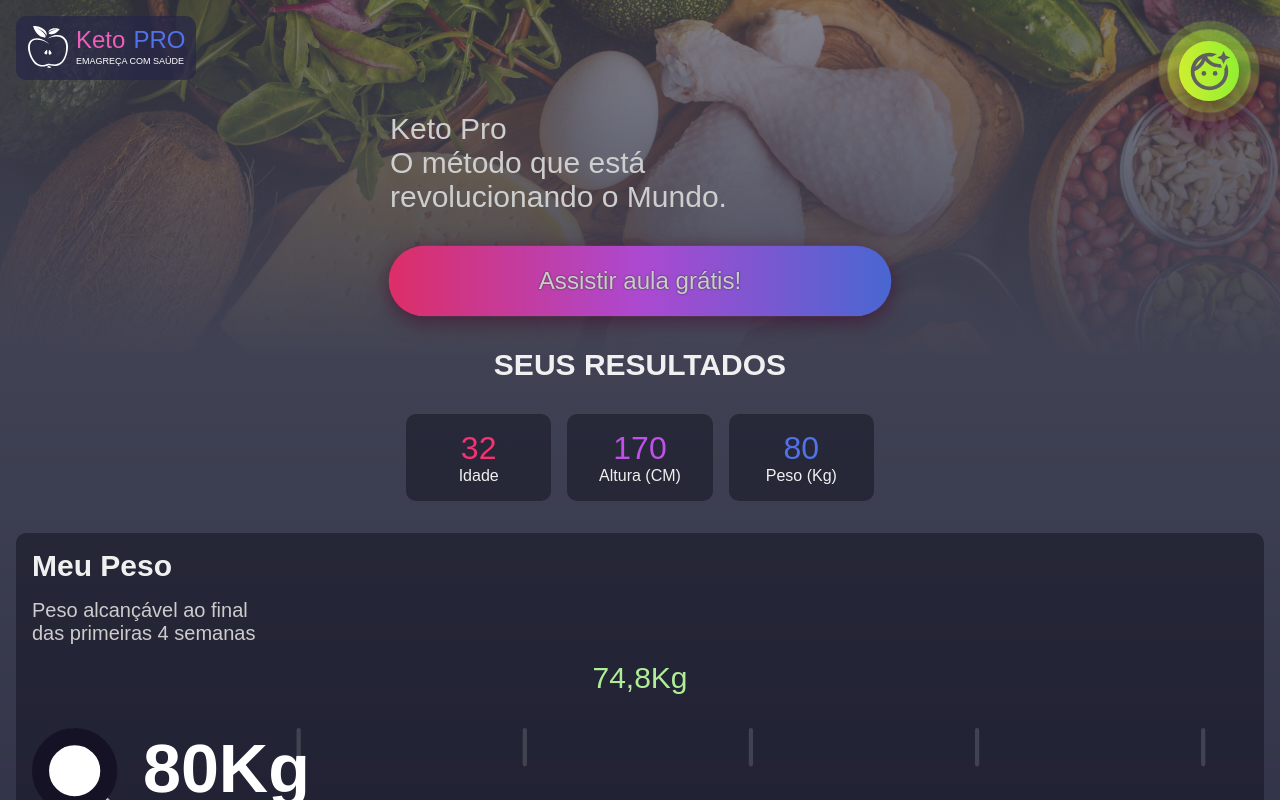
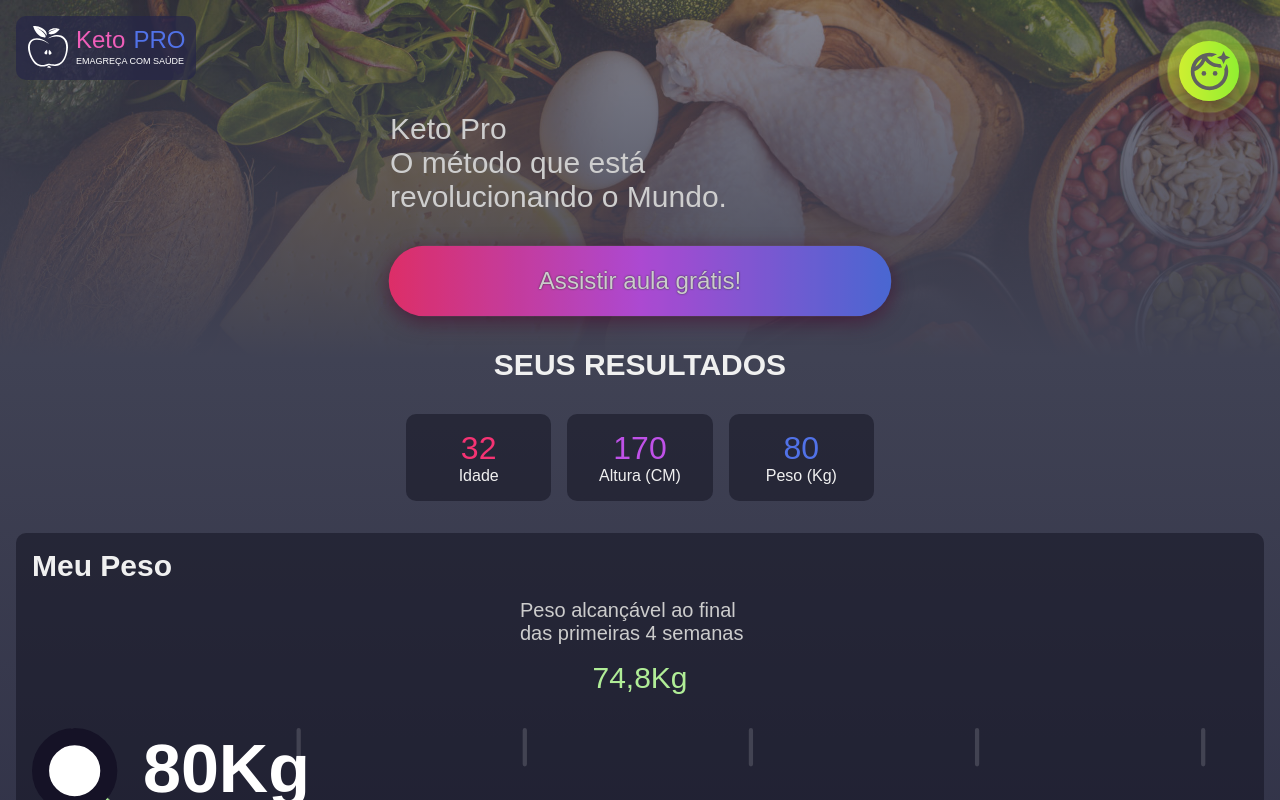
Before and after one commit to JeanVictorMachado/keto-life-max, a React (Create React App) app: page /results in a window 1280 px wide. Shown: the top 800 px of the page. Built offline with nearby package versions, Linux system fonts and the light colour scheme.

Commit message:
feat: upfated chart

```diff
--- a/src/pages/Results/index.tsx
+++ b/src/pages/Results/index.tsx
@@ -77,7 +77,9 @@ export const Results = () => {
           <div className="results__metrics-container">
             <div className="results__metrics-my-weight">
               <h2>Meu Peso</h2>
-              <p>Peso alcançável ao final das primeiras 4 semanas</p>
+              <div className="results__metrics-my-weight-msg">
+                <p>Peso alcançável ao final das primeiras 4 semanas</p>
+              </div>
               <span>74,8Kg</span>
               <div>
                 <ChartMyWeight />
--- a/src/pages/Results/styles.css
+++ b/src/pages/Results/styles.css
@@ -126,6 +126,12 @@
   margin-bottom: 16px;
 }
 
+.results__metrics-my-weight-msg {
+  width: 100%;
+  display: flex;
+  justify-content: center;
+}
+
 .results__metrics-my-weight p {
   max-width: 240px;
   margin-bottom: 16px;
```
